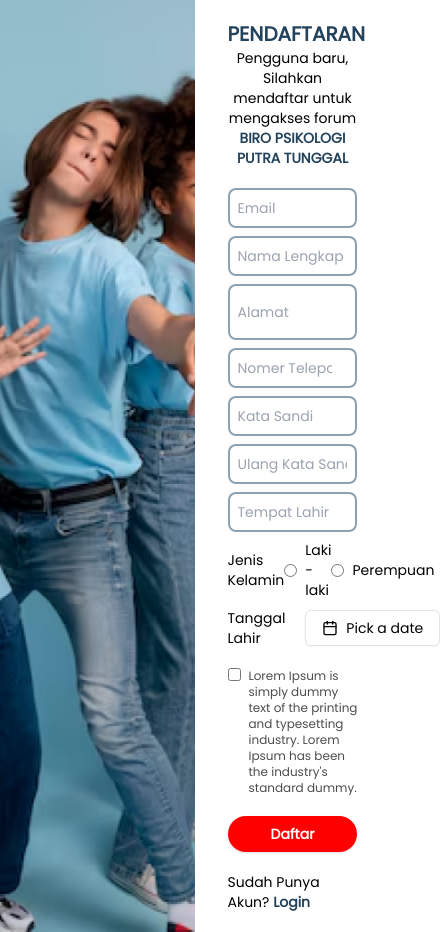
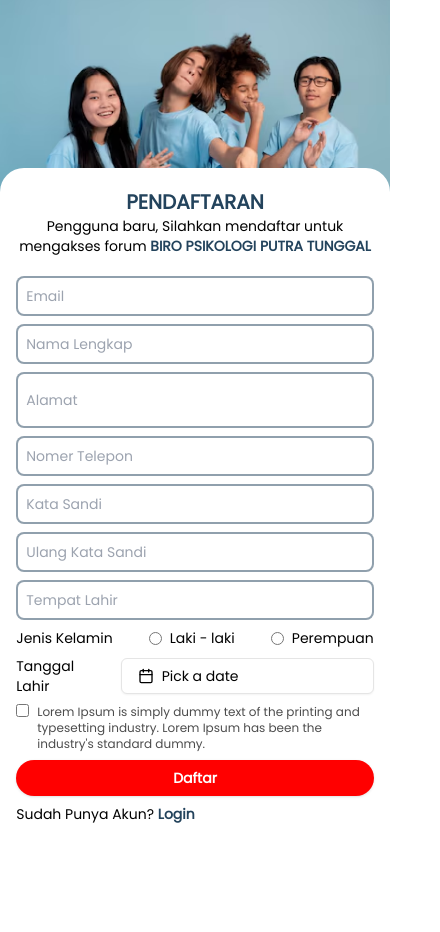
Before and after one commit to kopsus/putra-tunggal, a Next.js app: page /register in a window 390 px wide. Shown: the whole page, 440 px wide, since content can reach past the window. After the commit the page ends 844 px from the top, so only its background shows below. Built offline with nearby package versions, Linux system fonts and the light colour scheme.

Commit message:
responsive auth

```diff
--- a/src/app/(auth)/login/page.tsx
+++ b/src/app/(auth)/login/page.tsx
@@ -8,11 +8,12 @@ import LogoLarge from "@/assets/logo_large.png";
 
 const page = () => {
   return (
-    <div className="grid grid-cols-2 min-h-screen max-h-screen">
-      <div className="col-span-1 h-screen">
+    <div className="flex flex-col lg:flex-row min-h-screen max-h-screen">
+      <div className="lg:w-3/5 h-screen">
         <Image src={authIMG} alt="" width={0} height={0} sizes="100vw" />
       </div>
-      <div className="col-span-1 w-2/3 mx-auto flex flex-col justify-between py-10">
+      <div className="lg:w-[40%] lg:static absolute bottom-0 w-full rounded-t-3xl bg-white">
+        <div className="h-full w-3/4 lg:w-3/5 mx-auto flex flex-col gap-10 lg:gap-0 justify-between py-10">
           <div className="text-center flex flex-col gap-2">
             <p className="titleSection text-primary">
               Biro Psikologi Putra Tunggal Selamat Datang
@@ -21,10 +22,11 @@ const page = () => {
               “Lorem ipsum dolor sit amet, consectetur adipiscing elit, sed do”
             </p>
           </div>
-        <div className="w-1/3 mx-auto">
+          <div className="w-1/3 md:w-1/5 lg:w-1/3 mx-auto">
             <Image src={LogoLarge} alt="" width={0} height={0} sizes="100vw" />
           </div>
           <FormLogin />
+        </div>
       </div>
     </div>
   );
--- a/src/app/(auth)/register/page.tsx
+++ b/src/app/(auth)/register/page.tsx
@@ -7,11 +7,12 @@ import FormRegister from "@/components/auth/FormRegister";
 
 const page = () => {
   return (
-    <div className="grid grid-cols-2 min-h-screen max-h-screen">
-      <div className="col-span-1 min-h-screen">
+    <div className="flex flex-col lg:flex-row min-h-screen max-h-screen">
+      <div className="lg:w-3/5 min-h-screen">
         <Image src={authIMG} alt="" width={0} height={0} sizes="100vw" />
       </div>
-      <div className="col-span-1 w-2/3 mx-auto flex flex-col justify-between gap-5 py-5">
+      <div className="lg:w-[40%] lg:static absolute bottom-0 w-full rounded-t-3xl bg-white overflow-y-auto">
+        <div className="h-full w-11/12 md:w-3/4 lg:w-10/12 mx-auto flex flex-col gap-5 md:gap-10 lg:gap-0 justify-between py-5 md:py-10">
           <div className="text-center">
             <p className="text-xl font-bold text-primary">PENDAFTARAN</p>
             <p>
@@ -24,6 +25,7 @@ const page = () => {
           <FormRegister />
         </div>
       </div>
+    </div>
   );
 };
 
--- a/src/components/auth/FormRegister.tsx
+++ b/src/components/auth/FormRegister.tsx
@@ -6,7 +6,7 @@ import { DatePicker } from "../DatePicker";
 
 const FormRegister = () => {
   return (
-    <form className="flex flex-col gap-5">
+    <form className="flex flex-col gap-2 md:gap-5">
       <div className="flex flex-col gap-2">
         <Input placeholder="Email" />
         <Input placeholder="Nama Lengkap" type="password" />
```
Lines whose indentation alone changed are shown as unchanged.
